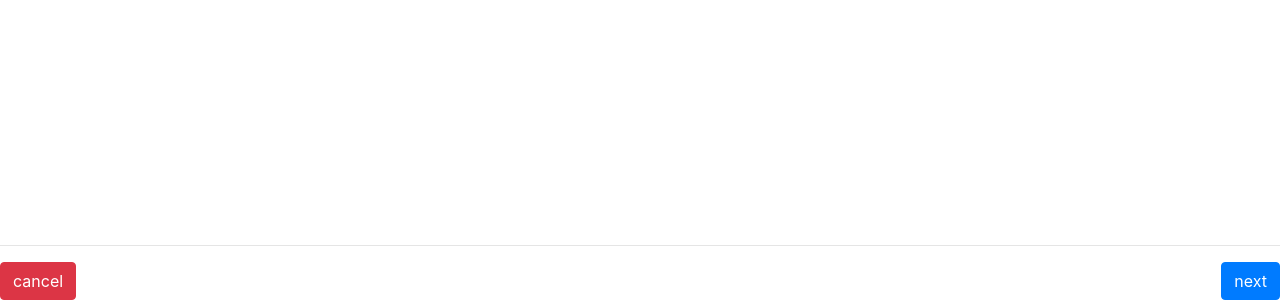
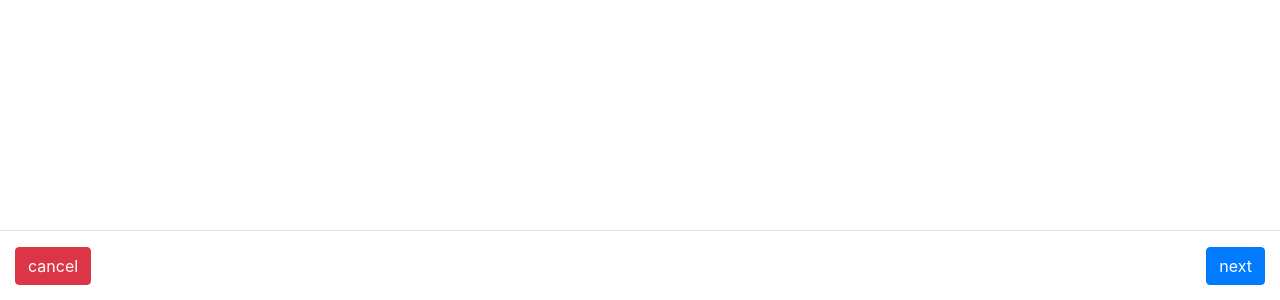
Before and after one commit to petreleon/web-installer, a Vue app: page / in a window 1280 px wide. Shown: the part 500-800 px from the top of the page. Built offline with nearby package versions, Linux system fonts and the light colour scheme.

Commit message:
update margins

```diff
--- a/src/views/Home.vue
+++ b/src/views/Home.vue
@@ -4,7 +4,7 @@
   </div>
   <div class="footer">
     <hr/>
-    <div class="d-flex">
+    <div class="d-flex margins-creator">
       <b-button variant="danger" class="mr-auto">cancel</b-button>
       <b-button variant="primary">next</b-button>
     </div>
@@ -25,4 +25,7 @@ export default {
     bottom: 0;
     width: 100%;
 }
+.margins-creator {
+  margin: 0 15px 15px 15px
+}
 </style>
```
